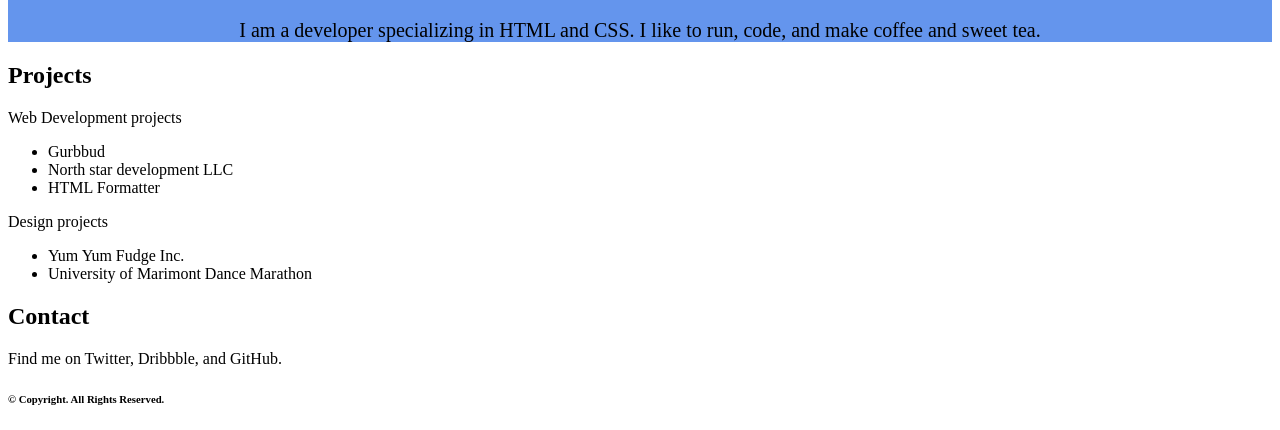
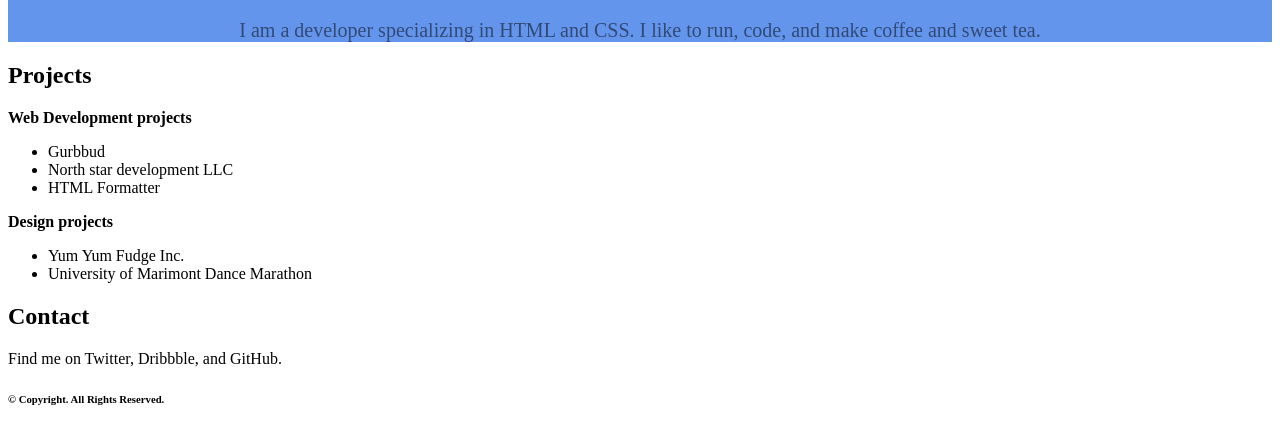
Before and after one commit to Mrfrazier14/Olivia-Woodruff-Portfolio, a plain HTML site: page index.html in a window 1280 px wide. Shown: the part 387-817 px from the top of the page. Drawn offline with Linux system fonts and the light colour scheme.

Commit message:
Update style.css

```diff
--- a/style.css
+++ b/style.css
@@ -7,5 +7,8 @@
   font-size: 20px;
 }
 .about-me {
-  opacity: 50;
+  opacity: 0.5;
 }
+.title {
+  font-weight: bold;
+}
```
